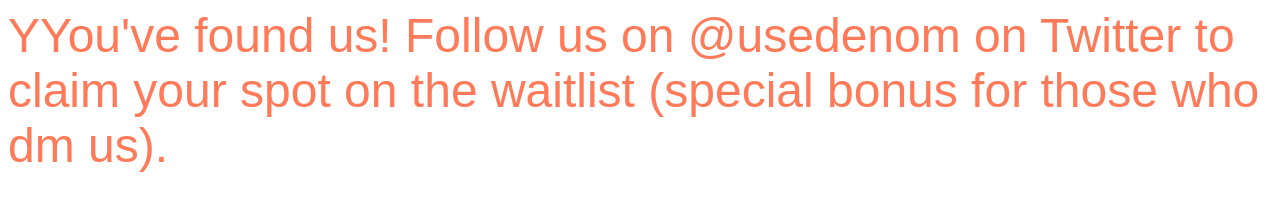
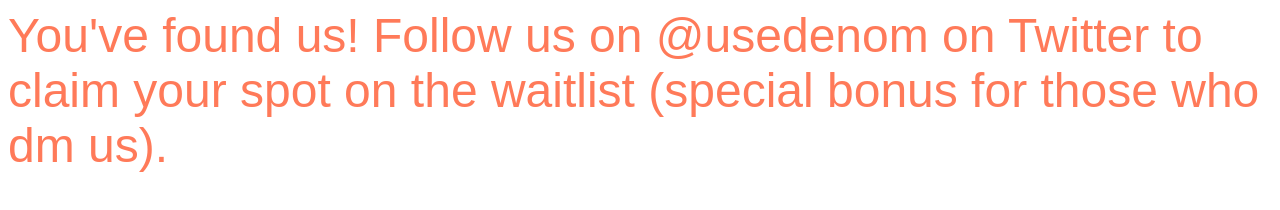
Before and after one commit to uhsayer/uhsayer.github.io, a plain HTML site: page index.html in a window 1280 px wide. Drawn offline with Linux system fonts and the light colour scheme.

Commit message:
Update index.html

```diff
--- a/index.html
+++ b/index.html
@@ -1,2 +1,2 @@
 
-<font face="Arial" size="20px" color="#FF7A59">YYou've found us! Follow us on @usedenom on Twitter to claim your spot on the waitlist (special bonus for those who dm us).</font>
+<font face="Arial" size="20px" color="#FF7A59">You've found us! Follow us on @usedenom on Twitter to claim your spot on the waitlist (special bonus for those who dm us).</font>
```
